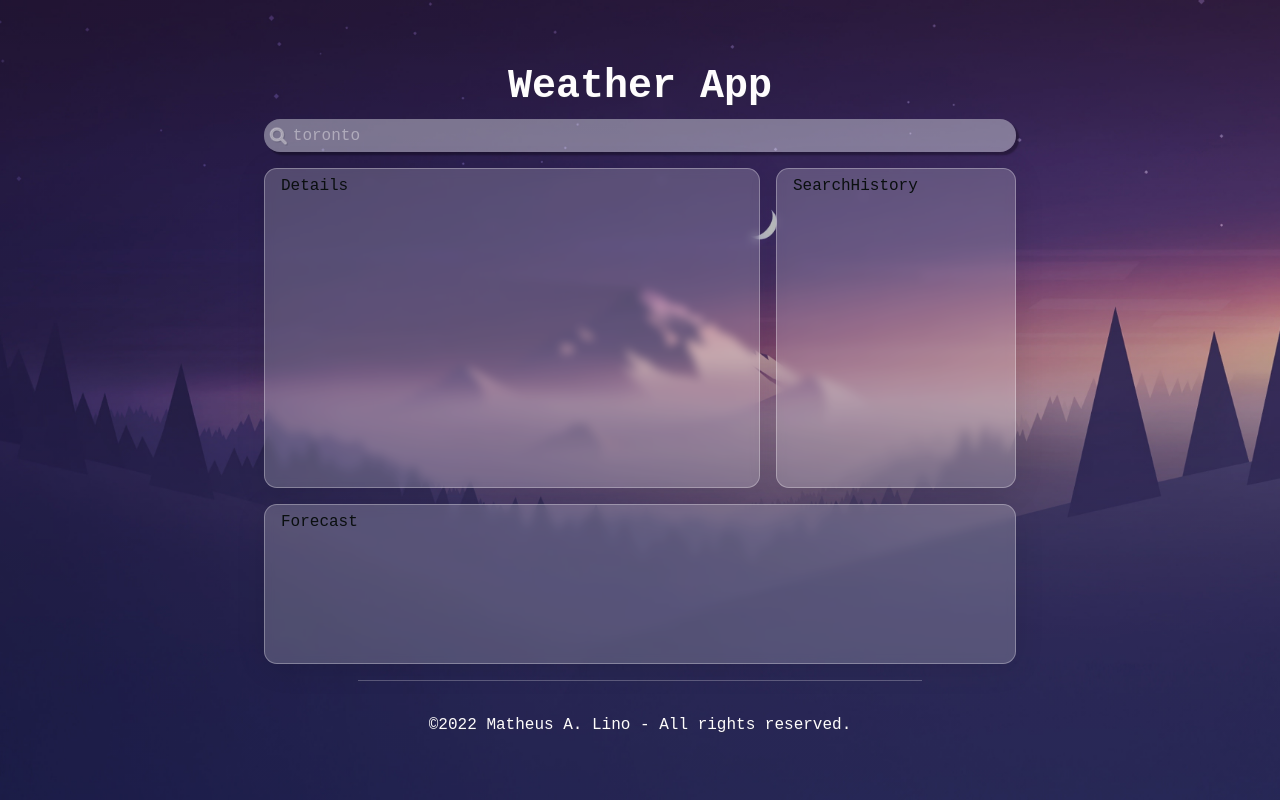
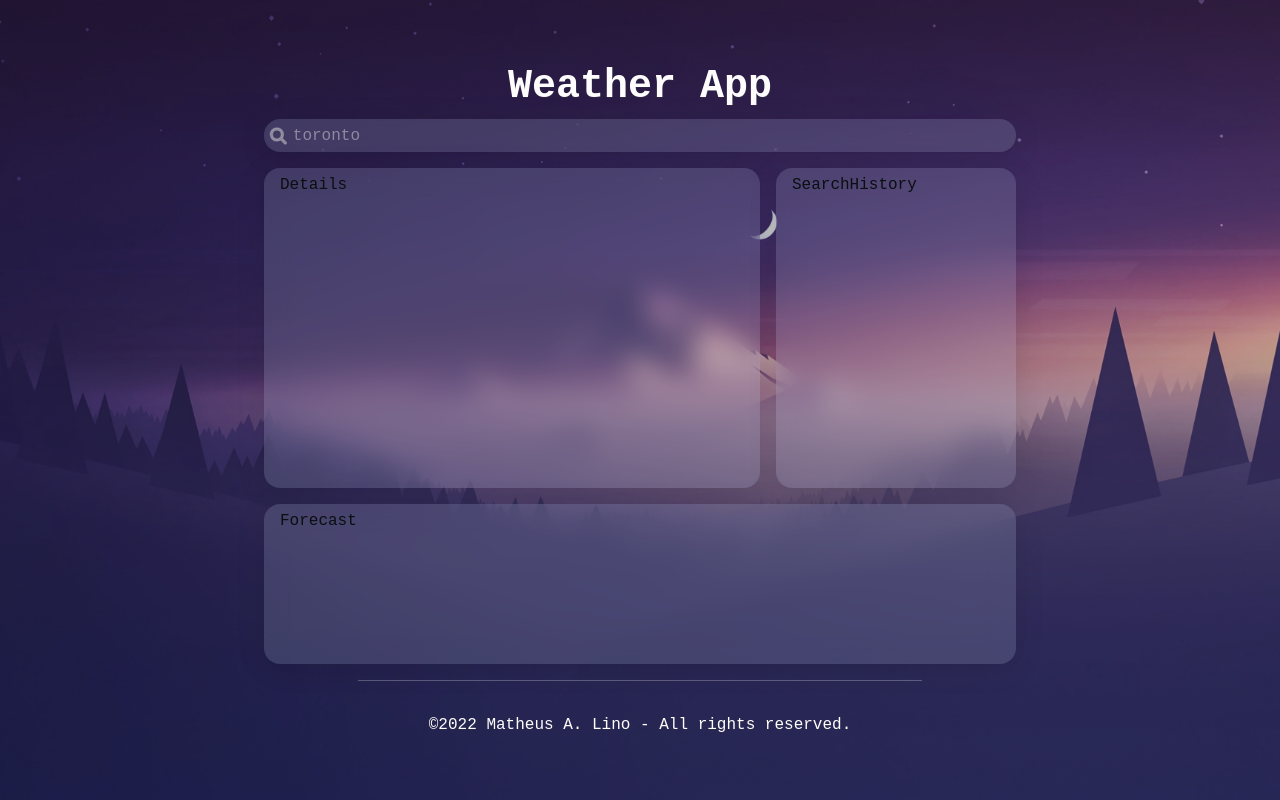
Before and after one commit to matheuslino/Weather-App, a React (Create React App) app: page / in a window 1280 px wide. Built offline with nearby package versions, Linux system fonts and the light colour scheme.

Commit message:
[wip] implementing glassmorphism

```diff
--- a/src/_settings/_variables.css
+++ b/src/_settings/_variables.css
@@ -1,8 +1,19 @@
 :root {
   --black: 0, 5, 5;
   --white: 254, 252, 253;
+  --primary: 186, 196, 226;
+  --dark-gray: 10, 15, 15;
   --light-gray: 247, 249, 252;
-  --dark-gray: 10, 15, 15;
+  --box-shadow: 0 0.25rem 1.88rem rgba(0, 0, 0, 0.1);
   --text-shadow: 0.04rem 0.04rem 0.02rem rgba(50, 50, 70, 0.5);
-  --box-shadow: 0.2rem 0.2rem 0.1rem rgba(0, 0, 0, 0.3);
+  --backdrop-filter: blur(0.8rem);
+  --regular-border-radius: 1rem;
 }
+
+.glassmorphism {
+  box-shadow: var(--box-shadow);
+  background: rgba(var(--primary), 0.19);
+  backdrop-filter: var(--backdrop-filter);
+  -webkit-backdrop-filter: var(--backdrop-filter);
+  border-radius: var(--regular-border-radius);
+}
--- a/src/components/atoms/Box/Box.tsx
+++ b/src/components/atoms/Box/Box.tsx
@@ -4,7 +4,7 @@ import styles from './style.module.css'
 
 const Box = (props: any) => {
   const render = (
-    <Container className={`${styles.Box} ${props?.className}`}>
+    <Container className={`${styles.Box} ${props?.className} glassmorphism`}>
       {props?.children}
     </Container>
   )
--- a/src/components/atoms/Box/style.module.css
+++ b/src/components/atoms/Box/style.module.css
@@ -2,13 +2,4 @@
   min-width: 100%;
   padding: 0.3em 1em;
   color: rgba(var(--dark-gray), 1);
-  border-radius: 0.8em;
-  /* box-shadow: var(--box-shadow);
-  background-color: rgba(var(--light-gray), 0.2); */
-
-  background: rgba(var(--white), 0.2);
-  backdrop-filter: blur(5px);
-  -webkit-backdrop-filter: blur(5px);
-  border: 0.01rem solid rgba(var(--white), 0.3);
-  box-shadow: 0 4px 30px rgba(var(--black), 0.1);
 }
--- a/src/components/molecules/Searchbar.tsx/Searchbar.tsx
+++ b/src/components/molecules/Searchbar.tsx/Searchbar.tsx
@@ -7,7 +7,7 @@ const Searchbar = (props: any) => {
   const render = (
     <div className={`${styles.container} ${props?.className}`}>
       <FontAwesomeIcon icon={faMagnifyingGlass} className={styles.searchIcon} />
-      <input placeholder='toronto' />
+      <input placeholder='toronto' className='glassmorphism' />
     </div>
   )
   return render
--- a/src/components/molecules/Searchbar.tsx/style.module.css
+++ b/src/components/molecules/Searchbar.tsx/style.module.css
@@ -8,14 +8,10 @@
   padding: 0.3em 0.5em 0.3em 1.8em;
   color: rgba(var(--white), 0.8);
   border: none;
-  border-radius: 1em;
-  box-shadow: var(--box-shadow);
-  background-color: rgba(var(--light-gray), 0.4);
   transition: 0.4s;
 }
 .container input::placeholder {
   color: rgba(var(--white), 0.4);
-  transition: 0.4s;
 }
 .container input:focus {
   color: rgba(var(--dark-gray), 0.8);
```
